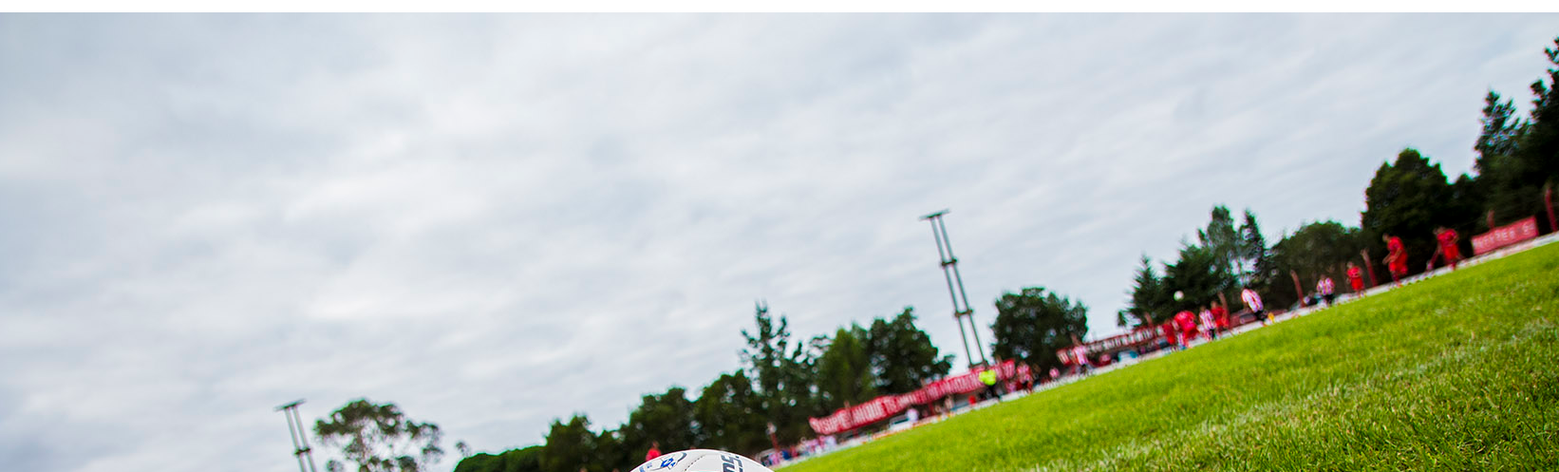
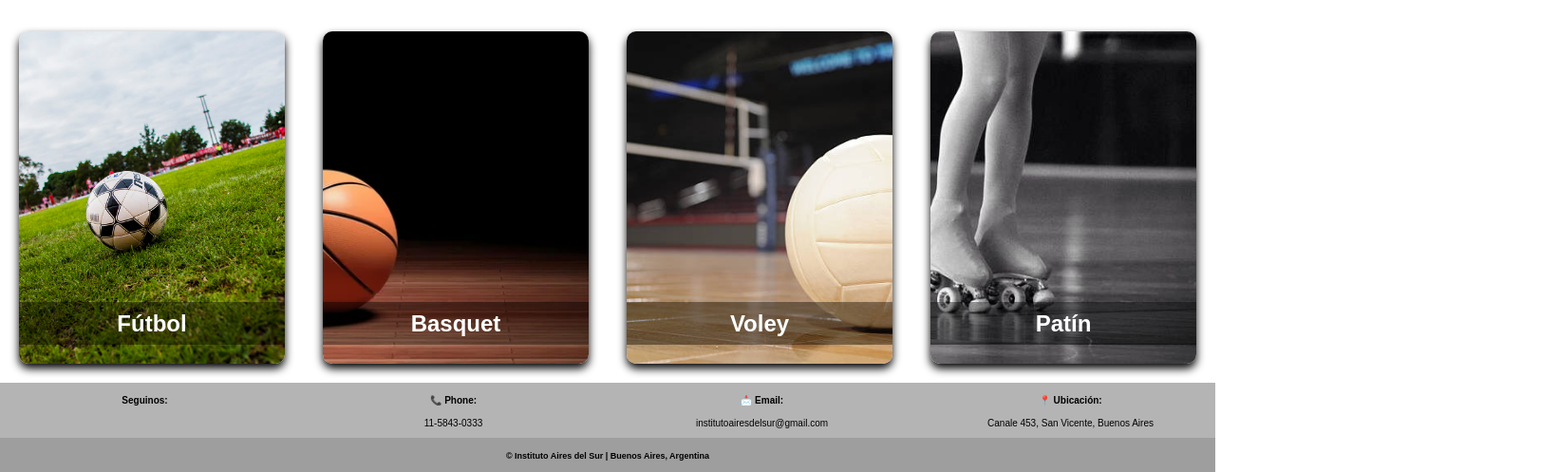
Before and after one commit to Santipeca/ProyectoFinal-SantiagoPereyraCaino, a website: page vistas/airesathleticclub.html in a window 1280 px wide. Shown: the part 231-728 px from the top of the page at 95% size, 1642 px wide, since content can reach past the window. Drawn offline with Linux system fonts and the light colour scheme.

Commit message:
3er cambio proyecto final

```diff
--- a/sass/main.scss
+++ b/sass/main.scss
@@ -246,7 +246,6 @@ body{
 
 /*INSTITUCIONAL*/
 
-
 .galeria_title{
     text-align: center;
     font-size: 3rem;
@@ -273,6 +272,13 @@ body{
 .columnaimg img{
     margin-top: 5px;
 }
+
+/*ACADEMICO*/
+
+
+
+
+
 
 /*NOSOTROS*/
 
@@ -344,6 +350,7 @@ body{
 
 /*AIRES ATHLETIC*/
 
+
 .tituloaires {
     text-align: center;
     color: orangered;
@@ -353,6 +360,96 @@ body{
     padding: 0px 20px;
 }
 
+#hojadeportes {
+    display: flex;
+    justify-content: center;
+    margin: auto;
+}
+
+.card_deporte {
+    position: relative;
+    width: 300px;
+    height: 350px;
+    margin: 20px;
+}
+
+.face_front {
+    transform: perspective(600px) rotateY(0deg);
+    box-shadow: black 0px 5px 10px;
+    position: absolute;
+    width: 100%;
+    height: 100%;
+    backface-visibility: hidden;
+    border-radius: 10px;
+    overflow: hidden;
+    transition: all 0.5s ease 0s;
+}
+
+.face_back {
+    position: absolute;
+    width: 100%;
+    height: 100%;
+    backface-visibility: hidden;
+    transform: perspective(600px) rotateY(180deg);
+    color: rgb(243, 243, 243);
+    display: flex;
+    flex-direction: column;
+    justify-content: space-between;
+    text-align: center;
+    box-shadow: black 0px 5px 10px;
+    border-radius: 10px;
+    overflow: hidden;
+    transition: all 0.5s ease 0s;
+    background: rgb(3, 35, 54);
+    padding: 15px;
+}
+
+.face_front img {
+    position: absolute;
+    width: 100%;
+    height: 100%;
+    object-fit: cover;
+}
+
+.face_front h2 {
+    position: absolute;
+    bottom: 0px;
+    width: 100%;
+    height: 45px;
+    line-height: 45px;
+    color: white;
+    text-align: center;
+    background: rgba(0, 0, 0, 0.4);
+}
+
+.face_back h2 {
+    font-size: 20px;
+    margin-top: 20px;
+    letter-spacing: 2px;
+}
+
+.face_back p {
+    letter-spacing: 1px;
+}
+
+.linkcard {
+    height: 50px;
+    line-height: 50px;
+    border-top: 1px solid rgb(243, 243, 243);
+}
+
+.linkcard a {
+    color: rgb(52, 152, 219);
+    text-decoration: none;
+}
+
+.card_deporte:hover .face_front {
+    transform: perspective(600px) rotateY(180deg);
+}
+
+.card_deporte:hover .face_back {
+    transform: perspective(600px) rotateY(360deg);
+}
 
 
 /*RESPONSIVE CELU*/
```
Also changed, not shown: estilos/css/styles.css.
